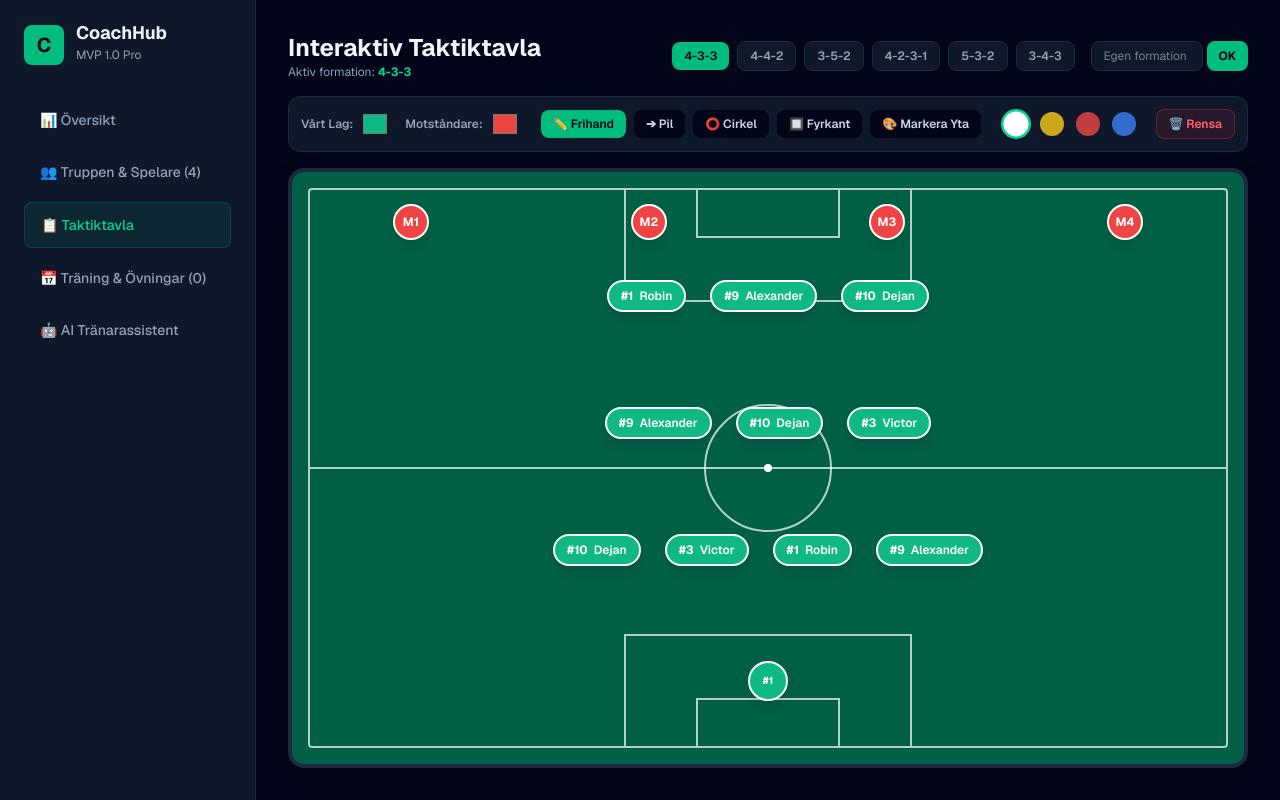
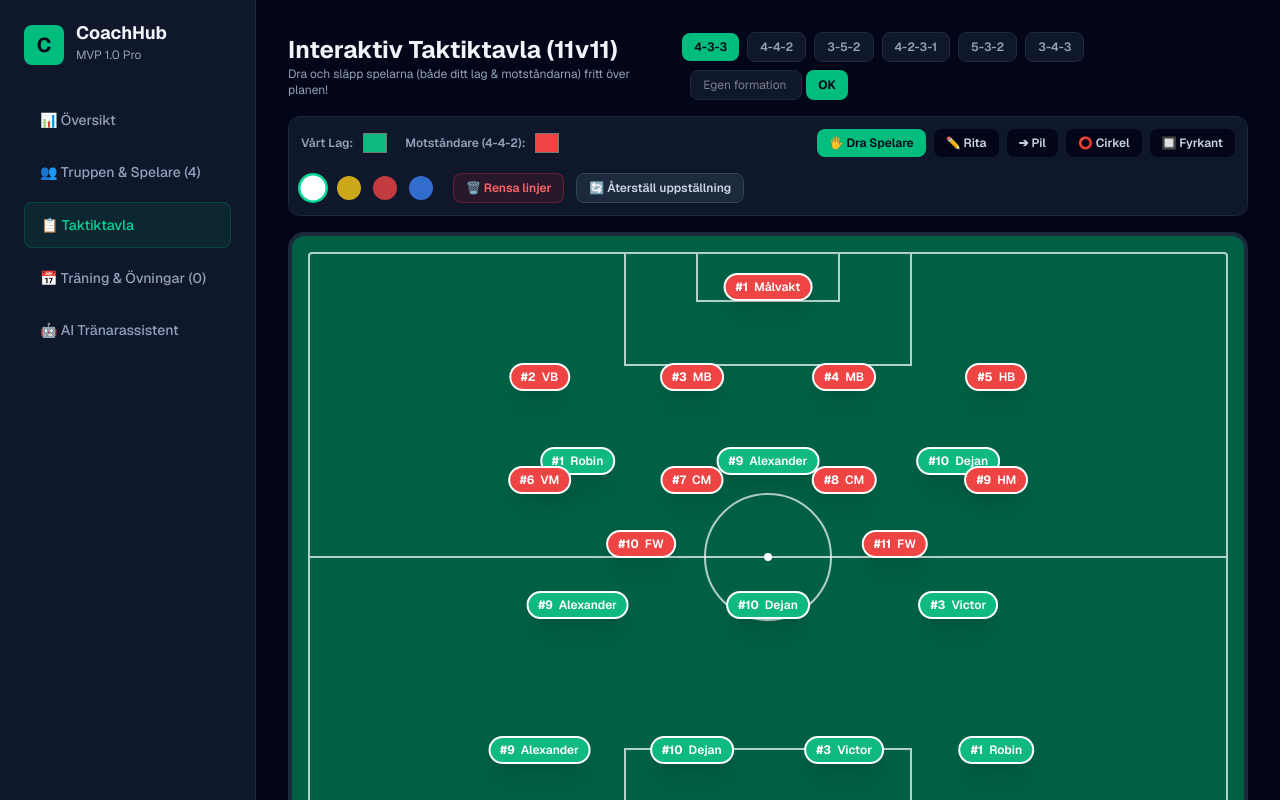
Before and after one commit to ssumic5-ux/coachhub, a Next.js app: page / in a window 1280 px wide. Both pictures are taken after a click on the button "📋 Taktiktavla". Built offline with nearby package versions, Linux system fonts and the light colour scheme.

Commit message:
Lade till 11 motståndare i 4-4-2 med full drag-and-drop

```diff
--- a/app/page.tsx
+++ b/app/page.tsx
@@ -8,6 +8,15 @@ type Player = {
   position: string;
   number: number;
   status: 'Aktiv' | 'Skadad' | 'Frånvarande';
+};
+
+type PitchToken = {
+  id: string;
+  label: string;
+  number: number | string;
+  x: number; // Procent av planens bredd (0 - 100)
+  y: number; // Procent av planens höjd (0 - 100)
+  team: 'home' | 'away';
 };
 
 type TrainingSession = {
@@ -21,7 +30,7 @@ type TrainingSession = {
 export default function Home() {
   const [activeTab, setActiveTab] = useState<'oversikt' | 'trupp' | 'taktik' | 'traning' | 'ai'>('oversikt');
 
-  // Datatillstånd (State)
+  // Datatillstånd
   const [players, setPlayers] = useState<Player[]>([]);
   const [sessions, setSessions] = useState<TrainingSession[]>([]);
 
@@ -44,12 +53,17 @@ export default function Home() {
   const [homeKitColor, setHomeKitColor] = useState<string>('#10b981'); // Grön
   const [awayKitColor, setAwayKitColor] = useState<string>('#ef4444'); // Röd
 
+  // Spelare på planen (Drag & Drop)
+  const [pitchTokens, setPitchTokens] = useState<PitchToken[]>([]);
+  const [draggingTokenId, setDraggingTokenId] = useState<string | null>(null);
+  const pitchRef = useRef<HTMLDivElement | null>(null);
+
   // Rittavla (Canvas)
-  const canvasRef = useRef<HTMLCanvasElement | null>(null);
-  const [drawingTool, setDrawingTool] = useState<'free' | 'arrow' | 'circle' | 'rect' | 'fill'>('free');
-  const [drawColor, setDrawColor] = useState<string>('#ffffff'); // Vit standard för ritning
+  const [drawingTool, setDrawingTool] = useState<'free' | 'arrow' | 'circle' | 'rect' | 'fill' | 'none'>('none');
+  const [drawColor, setDrawColor] = useState<string>('#ffffff');
   const [isDrawing, setIsDrawing] = useState<boolean>(false);
   const [startPos, setStartPos] = useState<{ x: number; y: number }>({ x: 0, y: 0 });
+  const canvasRef = useRef<HTMLCanvasElement | null>(null);
 
   // AI-Assistent
   const [aiPrompt, setAiPrompt] = useState('');
@@ -75,7 +89,6 @@ export default function Home() {
     }
   }, []);
 
-  // Spara till localStorage
   useEffect(() => {
     if (players.length > 0) localStorage.setItem('coachhub_players', JSON.stringify(players));
   }, [players]);
@@ -83,6 +96,106 @@ export default function Home() {
   useEffect(() => {
     if (sessions.length > 0) localStorage.setItem('coachhub_sessions', JSON.stringify(sessions));
   }, [sessions]);
+
+  // Beräkna initiala positioner utifrån vald formation (11 Hemma & 11 Borta)
+  const setupPitchTokens = () => {
+    const rows = formation.split('-').map((n) => parseInt(n, 10)).filter((n) => !isNaN(n));
+    const tokens: PitchToken[] = [];
+
+    // --- HEMMALAGET (11 SPELARE) ---
+    // Målvakt (Hemma)
+    tokens.push({
+      id: 'home-gk',
+      label: players[3]?.name.split(' ')[0] || 'Målvakt',
+      number: players[3]?.number || 1,
+      x: 50,
+      y: 92,
+      team: 'home',
+    });
+
+    // Hemmalagets utespelare (10 st)
+    let pIdx = 0;
+    const totalRows = rows.length;
+    rows.forEach((countInRow, rIndex) => {
+      const yPercent = 80 - (rIndex * 45) / Math.max(1, totalRows - 1);
+      const colStep = 80 / (countInRow + 1);
+      for (let c = 0; c < countInRow; c++) {
+        const xPercent = colStep * (c + 1) + 10;
+        const playerObj = players[pIdx % players.length];
+        tokens.push({
+          id: `home-${rIndex}-${c}`,
+          label: playerObj?.name ? playerObj.name.split(' ')[0] : `P${pIdx + 1}`,
+          number: playerObj?.number || pIdx + 2,
+          x: xPercent,
+          y: yPercent,
+          team: 'home',
+        });
+        pIdx++;
+      }
+    });
+
+    // --- MOTSTÅNDARLAGET (11 SPELARE I 4-4-2) ---
+    // Målvakt (Borta)
+    tokens.push({
+      id: 'away-gk',
+      label: 'Målvakt',
+      number: 1,
+      x: 50,
+      y: 8,
+      team: 'away',
+    });
+
+    // 4-4-2 Utespelare
+    const awayRows = [
+      { count: 4, y: 22, labels: ['VB', 'MB', 'MB', 'HB'] },       // Backlinje
+      { count: 4, y: 38, labels: ['VM', 'CM', 'CM', 'HM'] },       // Mittfält
+      { count: 2, y: 48, labels: ['FW', 'FW'] },                   // Anfallare
+    ];
+
+    let awayNumber = 2;
+    awayRows.forEach((rowConfig, rIndex) => {
+      const colStep = 80 / (rowConfig.count + 1);
+      for (let c = 0; c < rowConfig.count; c++) {
+        const xPercent = colStep * (c + 1) + 10;
+        tokens.push({
+          id: `away-${rIndex}-${c}`,
+          label: rowConfig.labels[c] || `M${awayNumber}`,
+          number: awayNumber,
+          x: xPercent,
+          y: rowConfig.y,
+          team: 'away',
+        });
+        awayNumber++;
+      }
+    });
+
+    setPitchTokens(tokens);
+  };
+
+  useEffect(() => {
+    setupPitchTokens();
+  }, [formation, players]);
+
+  // Drag & Drop funktioner
+  const handleMouseDownToken = (id: string, e: React.MouseEvent) => {
+    e.stopPropagation();
+    setDraggingTokenId(id);
+  };
+
+  const handleMouseMovePitch = (e: React.MouseEvent<HTMLDivElement>) => {
+    if (!draggingTokenId || !pitchRef.current) return;
+    const rect = pitchRef.current.getBoundingClientRect();
+    const x = Math.max(2, Math.min(98, ((e.clientX - rect.left) / rect.width) * 100));
+    const y = Math.max(2, Math.min(98, ((e.clientY - rect.top) / rect.height) * 100));
+
+    setPitchTokens((prev) =>
+      prev.map((tok) => (tok.id === draggingTokenId ? { ...tok, x, y } : tok))
+    );
+  };
+
+  const handleMouseUpPitch = () => {
+    setDraggingTokenId(null);
+  };
 
   // Canvas Rithantering
   const getCanvasCoords = (e: React.MouseEvent<HTMLCanvasElement>) => {
@@ -95,6 +208,7 @@ export default function Home() {
   };
 
   const startDrawing = (e: React.MouseEvent<HTMLCanvasElement>) => {
+    if (drawingTool === 'none') return;
     const coords = getCanvasCoords(e);
     setIsDrawing(true);
     setStartPos(coords);
@@ -109,7 +223,7 @@ export default function Home() {
   };
 
   const draw = (e: React.MouseEvent<HTMLCanvasElement>) => {
-    if (!isDrawing || !canvasRef.current) return;
+    if (!isDrawing || !canvasRef.current || drawingTool === 'none') return;
     const ctx = canvasRef.current.getContext('2d');
     if (!ctx) return;
 
@@ -125,7 +239,7 @@ export default function Home() {
   };
 
   const stopDrawing = (e: React.MouseEvent<HTMLCanvasElement>) => {
-    if (!isDrawing || !canvasRef.current) return;
+    if (!isDrawing || !canvasRef.current || drawingTool === 'none') return;
     const ctx = canvasRef.current.getContext('2d');
     if (!ctx) return;
 
@@ -219,8 +333,6 @@ export default function Home() {
       `🤖 AI-RÅD FÖR: "${aiPrompt}"\n\n1. Rekommenderad Övning: 4v2 Smålagsspel med hög press i 15 min.\n2. Taktiskt skifte: Kliv högre med ytterbackarna när motståndarna spelar från målvakt.\n3. Fokus på nästa pass: Öva på sista passningen i sista tredjedelen.`
     );
   };
-
-  const formationRows = formation.split('-').map((num) => parseInt(num, 10)).filter((num) => !isNaN(num));
 
   return (
     <div className="flex h-screen bg-slate-950 text-slate-100 font-sans">
@@ -398,8 +510,8 @@ export default function Home() {
           <div>
             <div className="flex flex-col md:flex-row justify-between items-start md:items-center gap-4 mb-4">
               <div>
-                <h2 className="text-2xl font-bold">Interaktiv Taktiktavla</h2>
-                <p className="text-xs text-slate-400">Aktiv formation: <span className="text-emerald-400 font-bold">{formation}</span></p>
+                <h2 className="text-2xl font-bold">Interaktiv Taktiktavla (11v11)</h2>
+                <p className="text-xs text-slate-400">Dra och släpp spelarna (både ditt lag & motståndarna) fritt över planen!</p>
               </div>
 
               {/* Formationer */}
@@ -445,7 +557,7 @@ export default function Home() {
                   />
                 </div>
                 <div className="flex items-center gap-2">
-                  <span className="text-xs font-semibold text-slate-400">Motståndare:</span>
+                  <span className="text-xs font-semibold text-slate-400">Motståndare (4-4-2):</span>
                   <input
                     type="color"
                     value={awayKitColor}
@@ -458,12 +570,20 @@ export default function Home() {
               {/* Verktyg */}
               <div className="flex items-center gap-2">
                 <button
+                  onClick={() => setDrawingTool('none')}
+                  className={`px-3 py-1.5 rounded-lg text-xs font-semibold transition ${
+                    drawingTool === 'none' ? 'bg-emerald-500 text-slate-950' : 'bg-slate-950 text-slate-300 hover:bg-slate-800'
+                  }`}
+                >
+                  🖐️ Dra Spelare
+                </button>
+                <button
                   onClick={() => setDrawingTool('free')}
                   className={`px-3 py-1.5 rounded-lg text-xs font-semibold transition ${
                     drawingTool === 'free' ? 'bg-emerald-500 text-slate-950' : 'bg-slate-950 text-slate-300 hover:bg-slate-800'
                   }`}
                 >
-                  ✏️ Frihand
+                  ✏️ Rita
                 </button>
                 <button
                   onClick={() => setDrawingTool('arrow')}
@@ -489,14 +609,6 @@ export default function Home() {
                 >
                   🔲 Fyrkant
                 </button>
-                <button
-                  onClick={() => setDrawingTool('fill')}
-                  className={`px-3 py-1.5 rounded-lg text-xs font-semibold transition ${
-                    drawingTool === 'fill' ? 'bg-emerald-500 text-slate-950' : 'bg-slate-950 text-slate-300 hover:bg-slate-800'
-                  }`}
-                >
-                  🎨 Markera Yta
-                </button>
               </div>
 
               {/* Ritfärg & Rensa */}
@@ -521,24 +633,24 @@ export default function Home() {
                   onClick={clearCanvas}
                   className="bg-red-500/10 text-red-400 hover:bg-red-500/20 border border-red-500/30 font-semibold px-3 py-1.5 rounded-lg text-xs transition ml-2"
                 >
-                  🗑️ Rensa
+                  🗑️ Rensa linjer
+                </button>
+                <button
+                  onClick={setupPitchTokens}
+                  className="bg-slate-800 text-slate-300 hover:bg-slate-700 border border-slate-700 font-semibold px-3 py-1.5 rounded-lg text-xs transition"
+                >
+                  🔄 Återställ uppställning
                 </button>
               </div>
             </div>
 
-            {/* REALISTISK FOTBOLLSPLAN */}
-            <div className="bg-emerald-800 border-4 border-slate-800 rounded-2xl relative min-h-[600px] flex flex-col justify-between items-center overflow-hidden shadow-2xl">
-              {/* Rit-Canvas */}
-              <canvas
-                ref={canvasRef}
-                width={800}
-                height={600}
-                onMouseDown={startDrawing}
-                onMouseMove={draw}
-                onMouseUp={stopDrawing}
-                className="absolute inset-0 w-full h-full z-20 cursor-crosshair"
-              />
-
+            {/* INTERAKTIV FOTBOLLSPLAN */}
+            <div
+              ref={pitchRef}
+              onMouseMove={handleMouseMovePitch}
+              onMouseUp={handleMouseUpPitch}
+              className="bg-emerald-800 border-4 border-slate-800 rounded-2xl relative h-[650px] overflow-hidden shadow-2xl select-none"
+            >
               {/* REALISTISKA LINJER */}
               <div className="absolute inset-0 border-2 border-white/70 m-4 rounded-sm pointer-events-none">
                 {/* Mittlinje */}
@@ -547,62 +659,44 @@ export default function Home() {
                 <div className="absolute top-1/2 left-1/2 w-32 h-32 border-2 border-white/70 rounded-full transform -translate-x-1/2 -translate-y-1/2"></div>
                 <div className="absolute top-1/2 left-1/2 w-2 h-2 bg-white rounded-full transform -translate-x-1/2 -translate-y-1/2"></div>
 
-                {/* Övre Straffområde (Borta) */}
+                {/* Övre Straffområde */}
                 <div className="absolute top-0 left-1/2 transform -translate-x-1/2 w-72 h-28 border-b-2 border-l-2 border-r-2 border-white/70"></div>
                 <div className="absolute top-0 left-1/2 transform -translate-x-1/2 w-36 h-12 border-b-2 border-l-2 border-r-2 border-white/70"></div>
 
-                {/* Nedre Straffområde (Hemma) */}
+                {/* Nedre Straffområde */}
                 <div className="absolute bottom-0 left-1/2 transform -translate-x-1/2 w-72 h-28 border-t-2 border-l-2 border-r-2 border-white/70"></div>
                 <div className="absolute bottom-0 left-1/2 transform -translate-x-1/2 w-36 h-12 border-t-2 border-l-2 border-r-2 border-white/70"></div>
               </div>
 
-              {/* MOTSTÅNDARLAGET (ÖVRE HALVA - ANFALLSRIKTNING) */}
-              <div className="w-full flex justify-around items-center pt-8 z-10 pointer-events-none">
-                {[1, 2, 3, 4].map((i) => (
-                  <div
-                    key={`away-${i}`}
-                    style={{ backgroundColor: awayKitColor }}
-                    className="w-9 h-9 rounded-full border-2 border-white flex items-center justify-center font-bold text-xs text-white shadow-lg"
-                  >
-                    M{i}
-                  </div>
-                ))}
-              </div>
+              {/* RIT-CANVAS */}
+              <canvas
+                ref={canvasRef}
+                width={800}
+                height={650}
+                onMouseDown={startDrawing}
+                onMouseMove={draw}
+                onMouseUp={stopDrawing}
+                className={`absolute inset-0 w-full h-full ${
+                  drawingTool !== 'none' ? 'z-30 cursor-crosshair' : 'z-10 pointer-events-none'
+                }`}
+              />
 
-              {/* VÅRT LAG (NEDRE HALVA - DYNAMISK FORMATION) */}
-              <div className="w-full flex flex-col-reverse justify-around items-center flex-1 pb-6 z-10 pointer-events-none gap-4">
-                {/* Målvakt */}
-                <div className="flex justify-center w-full">
-                  <div
-                    style={{ backgroundColor: homeKitColor }}
-                    className="w-10 h-10 rounded-full border-2 border-white flex flex-col items-center justify-center shadow-lg"
-                  >
-                    <span className="text-[10px] font-bold text-white">#1</span>
-                  </div>
+              {/* INTERAKTIVA SPELARE (DRAG & DROP) */}
+              {pitchTokens.map((token) => (
+                <div
+                  key={token.id}
+                  onMouseDown={(e) => handleMouseDownToken(token.id, e)}
+                  style={{
+                    left: `${token.x}%`,
+                    top: `${token.y}%`,
+                    backgroundColor: token.team === 'home' ? homeKitColor : awayKitColor,
+                  }}
+                  className={`absolute z-20 transform -translate-x-1/2 -translate-y-1/2 cursor-grab active:cursor-grabbing px-2.5 py-1 rounded-full border-2 border-white shadow-xl flex items-center gap-1.5 transition-transform hover:scale-110 select-none`}
+                >
+                  <span className="text-xs font-bold text-white">#{token.number}</span>
+                  <span className="text-xs font-semibold text-white truncate max-w-[70px]">{token.label}</span>
                 </div>
-
-                {/* Spelare uppställda efter formation */}
-                {formationRows.map((count, rowIndex) => (
-                  <div key={rowIndex} className="flex justify-center items-center gap-6 w-full">
-                    {Array.from({ length: count }).map((_, colIndex) => {
-                      const playerIndex = rowIndex * 3 + colIndex + 1;
-                      const player = players[playerIndex % players.length];
-                      return (
-                        <div
-                          key={colIndex}
-                          style={{ backgroundColor: homeKitColor }}
-                          className="px-3 py-1.5 rounded-full border-2 border-white shadow-lg text-center flex items-center gap-1.5"
-                        >
-                          <span className="text-xs font-bold text-white">#{player?.number || playerIndex + 1}</span>
-                          <span className="text-xs font-semibold text-white truncate max-w-[80px]">
-                            {player?.name ? player.name.split(' ')[0] : `P${playerIndex + 1}`}
-                          </span>
-                        </div>
-                      );
-                    })}
-                  </div>
-                ))}
-              </div>
+              ))}
             </div>
           </div>
         )}
```
